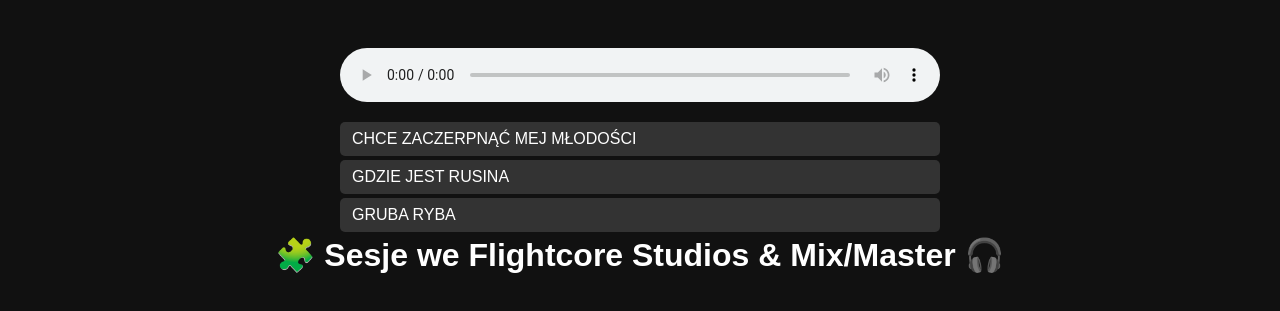
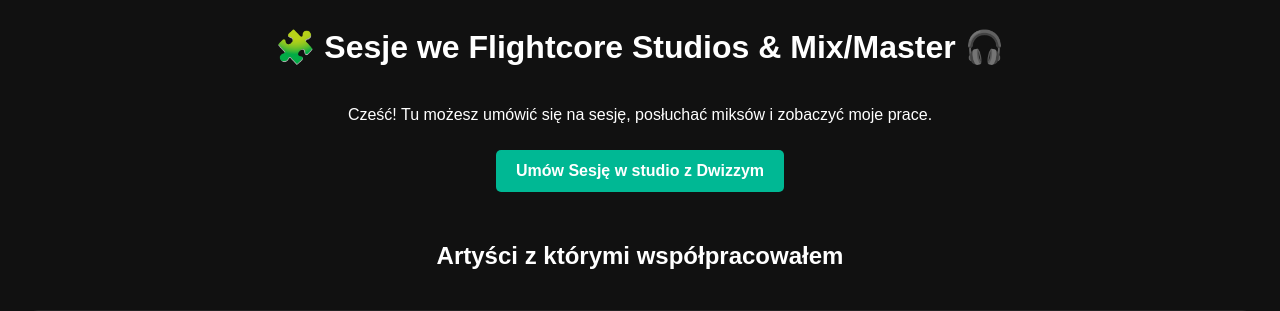
Before and after one commit to Dwizzy23/dwizzy.space, a plain HTML site: page index.html in a window 1280 px wide. Shown: the top 311 px of the page. Drawn offline with Linux system fonts and the light colour scheme.

Commit message:
Update index.html

```diff
--- a/index.html
+++ b/index.html
@@ -94,31 +94,6 @@
     }
   </style>
 </head>
-
-<audio id="audio-player" controls style="margin: 20px auto; display: block; width: 100%; max-width: 600px;"></audio>
-
-<ul id="playlist" style="list-style:none; padding:0; max-width:600px; margin:0 auto; text-align:left;">
-  <li onclick="playTrack('https://www.dropbox.com/scl/fi/x46bwrqwmc5ryalsf1tr6/CHCE-ZACZERPNAC-MEJ-M-ODO-CI-MIXED.mp3?dl=1', this)">CHCE ZACZERPNĄĆ MEJ MŁODOŚCI</li>
-  <li onclick="playTrack('https://www.dropbox.com/scl/fi/r8f9rxw52ekliiecuw3ie/GDZIE-JEST-RUSINA-MIXED.mp3?dl=1', this)">GDZIE JEST RUSINA</li>
-  <li onclick="playTrack('https://www.dropbox.com/scl/fi/s3ykhb74ofn8xnn19w3eo/GRUBA-RYBA-RUSINA.mp3?dl=1', this)">GRUBA RYBA</li>
-</ul>
-
-<script>
-  function playTrack(url, element) {
-    const audioPlayer = document.getElementById('audio-player');
-    audioPlayer.src = url;
-    audioPlayer.play();
-
-    // Usuń podświetlenie ze wszystkich elementów listy
-    const items = document.querySelectorAll('#playlist li');
-    items.forEach(item => item.style.background = '');
-
-    // Podświetl aktualnie odtwarzany utwór
-    element.style.background = '#ddd';
-  }
-</script>
-
-
 
 <body>
 
```
